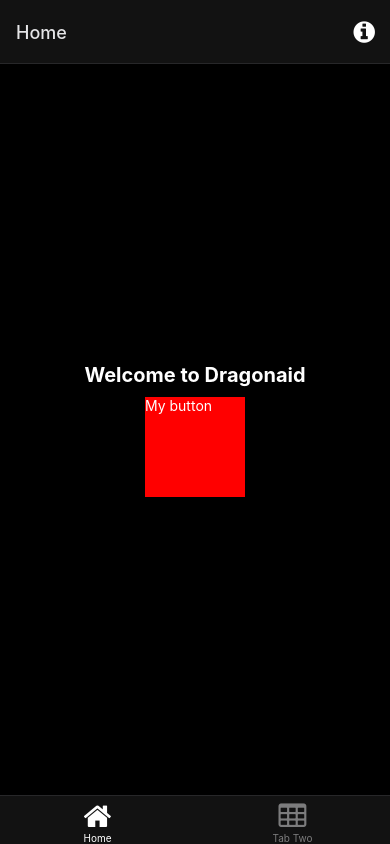
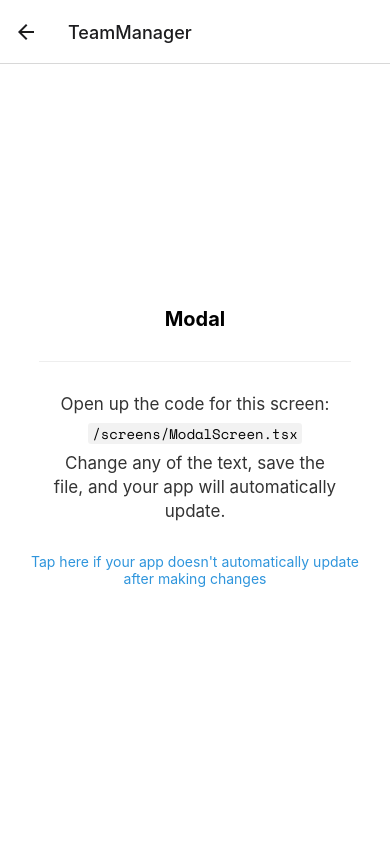
Before and after one commit to erik1994nl/Dragonaid, a React Native app: screen /TeamManager in a window 390 px wide. Built offline with nearby package versions, Linux system fonts and the light colour scheme; what expo-linking would draw is missing.

Commit message:
Add TeamManager screen TODO add navigation to TeamManager screen

```diff
--- a/components/Themed.tsx
+++ b/components/Themed.tsx
@@ -7,12 +7,13 @@ import {
   Text as DefaultText,
   View as DefaultView,
   Button as DefaultButton,
-  TouchableOpacity
-} from 'react-native';
+  TouchableOpacity,
+  Dimensions,
+} from "react-native";
 
-import Colors from '../constants/Colors';
-import useColorScheme from '../hooks/useColorScheme';
-import Strings from '../constants/Strings';
+import Colors from "../constants/Colors";
+import useColorScheme from "../hooks/useColorScheme";
+import Strings from "../constants/Strings";
 
 export function useThemeColor(
   props: { light?: string; dark?: string },
@@ -33,38 +34,68 @@ type ThemeProps = {
   darkColor?: string;
 };
 
-type CustomButton = {
-  width?: number,
-  height?: number
-}
+// type CustomButton = {
+//   title: string;
+//   width?: number | string;
+//   height?: number | string;
+//   margin?: {
+//     top?: number;
+//     right?: number;
+//     bottom?: number;
+//     left?: number;
+//   };
+//   navigation?: any;
+// };
 
-export type TextProps = ThemeProps & DefaultText['props'];
-export type ViewProps = ThemeProps & DefaultView['props'];
+export type TextProps = ThemeProps & DefaultText["props"];
+export type ViewProps = ThemeProps & DefaultView["props"];
 export type ButtonProps = ThemeProps & CustomButton;
 
 export function Text(props: TextProps) {
   const { style, lightColor, darkColor, ...otherProps } = props;
-  const color = useThemeColor({ light: lightColor, dark: darkColor }, 'text');
+  const color = useThemeColor({ light: lightColor, dark: darkColor }, "text");
 
   return <DefaultText style={[{ color }, style]} {...otherProps} />;
 }
 
 export function View(props: ViewProps) {
   const { style, lightColor, darkColor, ...otherProps } = props;
-  const backgroundColor = useThemeColor({ light: lightColor, dark: darkColor }, 'background');
+  const backgroundColor = useThemeColor(
+    { light: lightColor, dark: darkColor },
+    "background"
+  );
 
   return <DefaultView style={[{ backgroundColor }, style]} {...otherProps} />;
 }
 
 export function Button(props: ButtonProps) {
-  const { width, height } = props;
-  console.log('height', height)
-
-  // return <DefaultButton title={title}/>;
-
+  const { title, width, height, margin, navigation } = props;
   return (
-    <TouchableOpacity style={{ height: height ?? 100, width: width ?? 100, marginTop: 10, backgroundColor: 'red' }}>
-      <Text>My button</Text>
+    <TouchableOpacity
+      style={{
+        height: height ?? 80,
+        width: width ?? Dimensions.get("window").width * 0.9,
+        marginTop: margin?.top ?? 10,
+        marginRight: margin?.right ?? 10,
+        marginBottom: margin?.bottom ?? 10,
+        marginLeft: margin?.left ?? 10,
+        backgroundColor: "rgb(155,20,20)",
+        borderRadius: 7,
+        alignItems: "center",
+        justifyContent: "center",
+      }}
+      onPress={() => {
+        console.log("nav", navigation);
+      }}
+    >
+      <Text
+        style={{
+          fontSize: 24,
+          fontWeight: "bold",
+        }}
+      >
+        {title}
+      </Text>
     </TouchableOpacity>
-  )
+  );
 }
--- a/hooks/useColorScheme.ts
+++ b/hooks/useColorScheme.ts
@@ -1,9 +1,12 @@
-import { ColorSchemeName, useColorScheme as _useColorScheme } from 'react-native';
+import {
+  ColorSchemeName,
+  useColorScheme as _useColorScheme,
+} from "react-native";
 
 // The useColorScheme value is always either light or dark, but the built-in
 // type suggests that it can be null. This will not happen in practice, so this
 // makes it a bit easier to work with.
 export default function useColorScheme(): NonNullable<ColorSchemeName> {
-  return "dark";
+  return "light";
   // return _useColorScheme() as NonNullable<ColorSchemeName>;
 }
--- a/navigation/LinkingConfiguration.ts
+++ b/navigation/LinkingConfiguration.ts
@@ -4,31 +4,32 @@
  * https://reactnavigation.org/docs/configuring-links
  */
 
-import { LinkingOptions } from '@react-navigation/native';
-import * as Linking from 'expo-linking';
+import { LinkingOptions } from "@react-navigation/native";
+import * as Linking from "expo-linking";
 
-import { RootStackParamList } from '../types';
+import { RootStackParamList } from "../types";
 
 const linking: LinkingOptions<RootStackParamList> = {
-  prefixes: [Linking.makeUrl('/')],
+  prefixes: [Linking.makeUrl("/")],
   config: {
     screens: {
       Root: {
         screens: {
-          TabOne: {
+          HomeScreen: {
             screens: {
-              TabOneScreen: 'one',
+              HomeScreen: "one",
             },
           },
           TabTwo: {
             screens: {
-              TabTwoScreen: 'two',
+              TabTwoScreen: "two",
             },
           },
         },
       },
-      Modal: 'modal',
-      NotFound: '*',
+      Modal: "modal",
+      TeamManager: "TeamManager",
+      NotFound: "*",
     },
   },
 };
--- a/navigation/index.tsx
+++ b/navigation/index.tsx
@@ -3,27 +3,41 @@
  * https://reactnavigation.org/docs/getting-started
  *
  */
-import { FontAwesome } from '@expo/vector-icons';
-import { createBottomTabNavigator } from '@react-navigation/bottom-tabs';
-import { NavigationContainer, DefaultTheme, DarkTheme } from '@react-navigation/native';
-import { createNativeStackNavigator } from '@react-navigation/native-stack';
-import * as React from 'react';
-import { ColorSchemeName, Pressable } from 'react-native';
+import { FontAwesome } from "@expo/vector-icons";
+import { createBottomTabNavigator } from "@react-navigation/bottom-tabs";
+import {
+  NavigationContainer,
+  DefaultTheme,
+  DarkTheme,
+} from "@react-navigation/native";
+import { createNativeStackNavigator } from "@react-navigation/native-stack";
+import * as React from "react";
+import { ColorSchemeName, Pressable } from "react-native";
 
-import Colors from '../constants/Colors';
-import useColorScheme from '../hooks/useColorScheme';
-import ModalScreen from '../screens/ModalScreen';
-import NotFoundScreen from '../screens/NotFoundScreen';
-import HomeScreen from '../screens/HomeScreen';
-import TabTwoScreen from '../screens/TabTwoScreen';
-import { RootStackParamList, RootTabParamList, RootTabScreenProps } from '../types';
-import LinkingConfiguration from './LinkingConfiguration';
+import Colors from "../constants/Colors";
+import useColorScheme from "../hooks/useColorScheme";
+import ModalScreen from "../screens/ModalScreen";
+import NotFoundScreen from "../screens/NotFoundScreen";
+import HomeScreen from "../screens/HomeScreen";
+import TabTwoScreen from "../screens/TabTwoScreen";
+import {
+  RootStackParamList,
+  RootTabParamList,
+  RootTabScreenProps,
+} from "../types";
+import LinkingConfiguration from "./LinkingConfiguration";
+import TeamManager from "../screens/TeamManager";
 
-export default function Navigation({ colorScheme }: { colorScheme: ColorSchemeName }) {
+export default function Navigation({
+  colorScheme,
+}: {
+  colorScheme: ColorSchemeName;
+}) {
   return (
     <NavigationContainer
       linking={LinkingConfiguration}
-      theme={colorScheme === 'dark' ? DarkTheme : DefaultTheme}>
+      theme={colorScheme === "dark" ? DarkTheme : DefaultTheme}
+    >
       <RootNavigator />
     </NavigationContainer>
   );
@@ -38,9 +52,24 @@ const Stack = createNativeStackNavigator<RootStackParamList>();
 function RootNavigator() {
   return (
     <Stack.Navigator>
-      <Stack.Screen name="Root" component={BottomTabNavigator} options={{ headerShown: false }} />
-      <Stack.Screen name="NotFound" component={NotFoundScreen} options={{ title: 'Oops!' }} />
-      <Stack.Group screenOptions={{ presentation: 'modal' }}>
+      <Stack.Group>
+        <Stack.Screen
+          // name="Root"
+          // component={BottomTabNavigator}
+          // options={{ headerShown: false }}\
+
+          name="Root"
+          component={HomeScreen}
+        />
+        <Stack.Screen name="TeamManager" component={TeamManager} />
+      </Stack.Group>
+
+      <Stack.Screen
+        name="NotFound"
+        component={NotFoundScreen}
+        options={{ title: "Oops!" }}
+      />
+      <Stack.Group screenOptions={{ presentation: "modal" }}>
         <Stack.Screen name="Modal" component={ModalScreen} />
       </Stack.Group>
     </Stack.Navigator>
@@ -61,19 +90,21 @@ function BottomTabNavigator() {
       initialRouteName="HomeScreen"
       screenOptions={{
         tabBarActiveTintColor: Colors[colorScheme].tint,
-      }}>
+      }}
+    >
       <BottomTab.Screen
         name="HomeScreen"
         component={HomeScreen}
-        options={({ navigation }: RootTabScreenProps<'HomeScreen'>) => ({
-          title: 'Home',
+        options={({ navigation }: RootTabScreenProps<"HomeScreen">) => ({
+          title: "Home",
           tabBarIcon: ({ color }) => <TabBarIcon name="home" color={color} />,
           headerRight: () => (
             <Pressable
-              onPress={() => navigation.navigate('Modal')}
+              onPress={() => navigation.navigate("TeamManager")}
               style={({ pressed }) => ({
                 opacity: pressed ? 0.5 : 1,
-              })}>
+              })}
+            >
               <FontAwesome
                 name="info-circle"
                 size={25}
@@ -88,7 +119,7 @@ function BottomTabNavigator() {
         name="TabTwo"
         component={TabTwoScreen}
         options={{
-          title: 'Tab Two',
+          title: "Tab Two",
           tabBarIcon: ({ color }) => <TabBarIcon name="table" color={color} />,
         }}
       />
@@ -100,7 +131,7 @@ function BottomTabNavigator() {
  * You can explore the built-in icon families and icons on the web at https://icons.expo.fyi/
  */
 function TabBarIcon(props: {
-  name: React.ComponentProps<typeof FontAwesome>['name'];
+  name: React.ComponentProps<typeof FontAwesome>["name"];
   color: string;
 }) {
   return <FontAwesome size={30} style={{ marginBottom: -3 }} {...props} />;
--- a/screens/HomeScreen.tsx
+++ b/screens/HomeScreen.tsx
@@ -1,34 +1,59 @@
-import { StyleSheet } from 'react-native';
+import { Dimensions, FlatList, StyleSheet } from "react-native";
 
-import { Text, View, Button } from '../components/Themed';
-import Strings from '../constants/Strings';
-import useColorScheme from '../hooks/useColorScheme';
-import { RootTabScreenProps } from '../types';
+import { Text, View, Button } from "../components/Themed";
+import Strings from "../constants/Strings";
+import useColorScheme from "../hooks/useColorScheme";
+import { RootTabScreenProps } from "../types";
 
-
-export default function HomeScreen({ navigation }: RootTabScreenProps<'HomeScreen'>) {
+export default function HomeScreen({
+  navigation,
+}: RootTabScreenProps<"HomeScreen">) {
   const colorScheme = useColorScheme();
   return (
     <View style={styles.container}>
       <Text style={styles.title}>{Strings.greeting}</Text>
-      <Button></Button>
+      <FlatList
+        data={btnData.map((el) => Object.assign({}, el, navigation))}
+        renderItem={renderBtn}
+      ></FlatList>
     </View>
   );
 }
 
+const btnData: btnGridBtn[] = [
+  {
+    btn: {
+      title: "Manage Team",
+    },
+  },
+  {
+    btn: {
+      title: "Second button",
+    },
+  },
+];
+
+const renderBtn = ({ item }: { item: btnGridBtn }) => (
+  <Button
+    title={item.btn.title}
+    height={item.btn.height}
+    width={item.btn.width}
+  ></Button>
+);
+
 const styles = StyleSheet.create({
   container: {
     flex: 1,
-    alignItems: 'center',
-    justifyContent: 'center',
+    alignItems: "center",
+    justifyContent: "center",
   },
   title: {
     fontSize: 20,
-    fontWeight: 'bold',
+    fontWeight: "bold",
   },
   separator: {
     marginVertical: 30,
     height: 1,
-    width: '80%',
+    width: "80%",
   },
 });
--- /dev/null
+++ b/screens/TeamManager.tsx
@@ -0,0 +1,39 @@
+import { StatusBar } from "expo-status-bar";
+import { Platform, StyleSheet } from "react-native";
+
+import EditScreenInfo from "../components/EditScreenInfo";
+import { Text, View } from "../components/Themed";
+
+export default function TeamManager() {
+  return (
+    <View style={styles.container}>
+      <Text style={styles.title}>Modal</Text>
+      <View
+        style={styles.separator}
+        lightColor="#eee"
+        darkColor="rgba(255,255,255,0.1)"
+      />
+      <EditScreenInfo path="/screens/ModalScreen.tsx" />
+
+      {/* Use a light status bar on iOS to account for the black space above the modal */}
+      <StatusBar style={Platform.OS === "ios" ? "light" : "auto"} />
+    </View>
+  );
+}
+
+const styles = StyleSheet.create({
+  container: {
+    flex: 1,
+    alignItems: "center",
+    justifyContent: "center",
+  },
+  title: {
+    fontSize: 20,
+    fontWeight: "bold",
+  },
+  separator: {
+    marginVertical: 30,
+    height: 1,
+    width: "80%",
+  },
+});
```
Also changed, not shown: constants/Colors.ts (+8 -8 lines), types.tsx (+14 -11 lines), types/Types.ts (added, +20 -0 lines).
